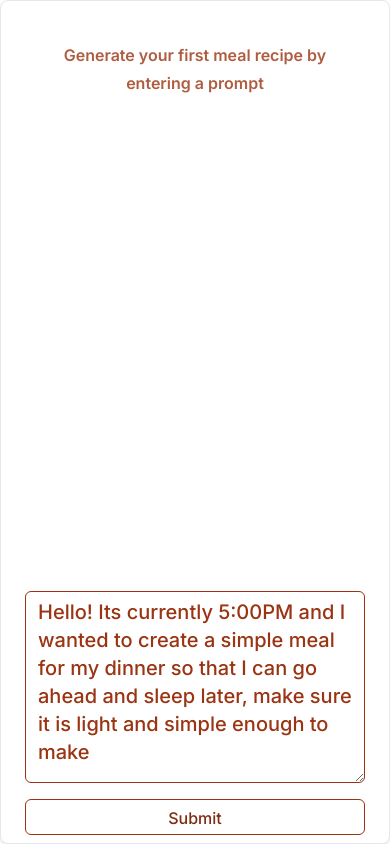
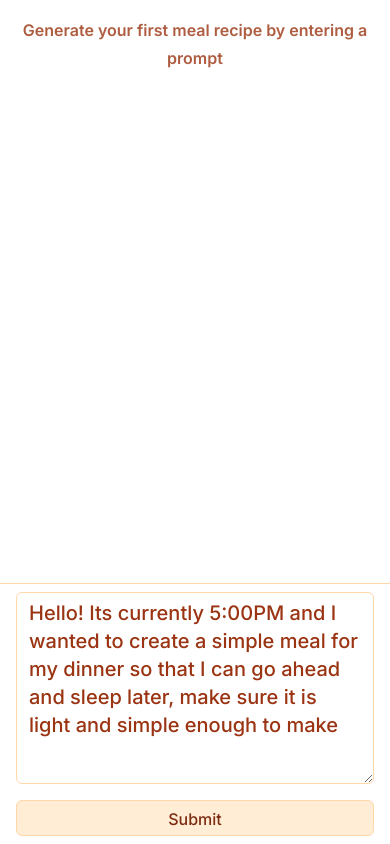
Before and after one commit to fujiwaracj/tanjerin, a Next.js app: page / in a window 390 px wide. Built offline with nearby package versions, Linux system fonts and the light colour scheme.

Commit message:
Fix styles on mobile

```diff
--- a/app/chat.tsx
+++ b/app/chat.tsx
@@ -36,7 +36,7 @@ export function Chat() {
         return messages.map(m => (
             <div className='my-4' key={m.id}>
                 <div className='flex flex-col lg:flex-row'>
-                    <div className='mx-2 p-2.5 rounded-full bg-orange-100 size-12 flex items-center justify-center'>
+                    <div className='lg:mx-2 my-2 lg:my-0 p-2.5 rounded-full bg-orange-100 size-12 flex items-center justify-center'>
                         {m.role === 'user' ? <User className='text-orange-900 size-8' /> : <Citrus className='text-orange-900 size-8' />}
                     </div>
                     <div className='basis-full bg-orange-50 rounded-lg px-4 '>
@@ -52,17 +52,17 @@ export function Chat() {
     return (
         <div className="mx-auto flex h-full flex-col md:h-fit lg:max-w-screen-xl lg:px-8">
             <div className="h-full gap-x-4 md:h-fit lg:flex-row">
-                <div className="z-10 mx-auto flex h-full flex-col justify-between rounded-lg border p-2 px-6 shadow md:mt-4 md:h-fit lg:max-w-screen-sm">
+                <div className="z-10 mx-auto flex h-full flex-col justify-between lg:rounded-lg  lg:py-2 lg:shadow md:mt-4 md:h-fit lg:max-w-screen-sm">
                     <div className="flex max-h-[60svh] flex-col">
-                        <div className="my-4 min-h-32 overflow-y-auto rounded-lg p-4  md:max-w-screen-sm">
+                        <div className="min-h-32 overflow-y-auto rounded-lg p-4  md:max-w-screen-sm">
                             <div className='prose prose-orange lg:prose-xl'>
                                 <Result />
                             </div>
                         </div>
                     </div>
-                    <form onSubmit={handleSubmit} className="grid gap-y-4">
+                    <form onSubmit={handleSubmit} className="grid gap-y-4 border-t px-4 border-orange-200 py-2">
                         <textarea
-                            className="inline-flex min-h-48 rounded-md border border-orange-800 px-3 py-1.5 text-xl font-medium text-orange-800 outline-2 outline-offset-2 placeholder:text-orange-800/50 focus-visible:outline-2 focus-visible:outline-orange-500"
+                            className="inline-flex min-h-48 rounded-md border border-orange-200 px-3 py-1.5 text-xl font-medium text-orange-800 outline-2 outline-offset-2 placeholder:text-orange-800/50 focus-visible:outline-orange-200"
                             value={input}
                             placeholder="What do you want to cook?"
                             required
@@ -73,14 +73,14 @@ export function Chat() {
                             <button
                                 type="button"
                                 onClick={stop}
-                                className="h-9 rounded-md border border-orange-800 px-3  py-1.5 font-medium text-orange-900 focus-visible:outline focus-visible:outline-2 focus-visible:outline-orange-500"
+                                className="h-9 rounded-md border border-orange-200 px-3  py-1.5 font-medium text-orange-900 focus-visible:outline focus-visible:outline-orange-200"
                             >
                                 Stop
                             </button>
                         ) : (
                             <button
                                 type="submit"
-                                className="h-9 rounded-md border border-orange-800 px-3  py-1.5 font-medium text-orange-900 focus-visible:outline focus-visible:outline-2 focus-visible:outline-orange-500"
+                                className="h-9 rounded-md border bg-orange-100 border-orange-200 px-3  py-1.5 font-medium text-orange-900 focus-visible:outline focus-visible:outline-orange-200"
                             >
                                 Submit
                             </button>
```
